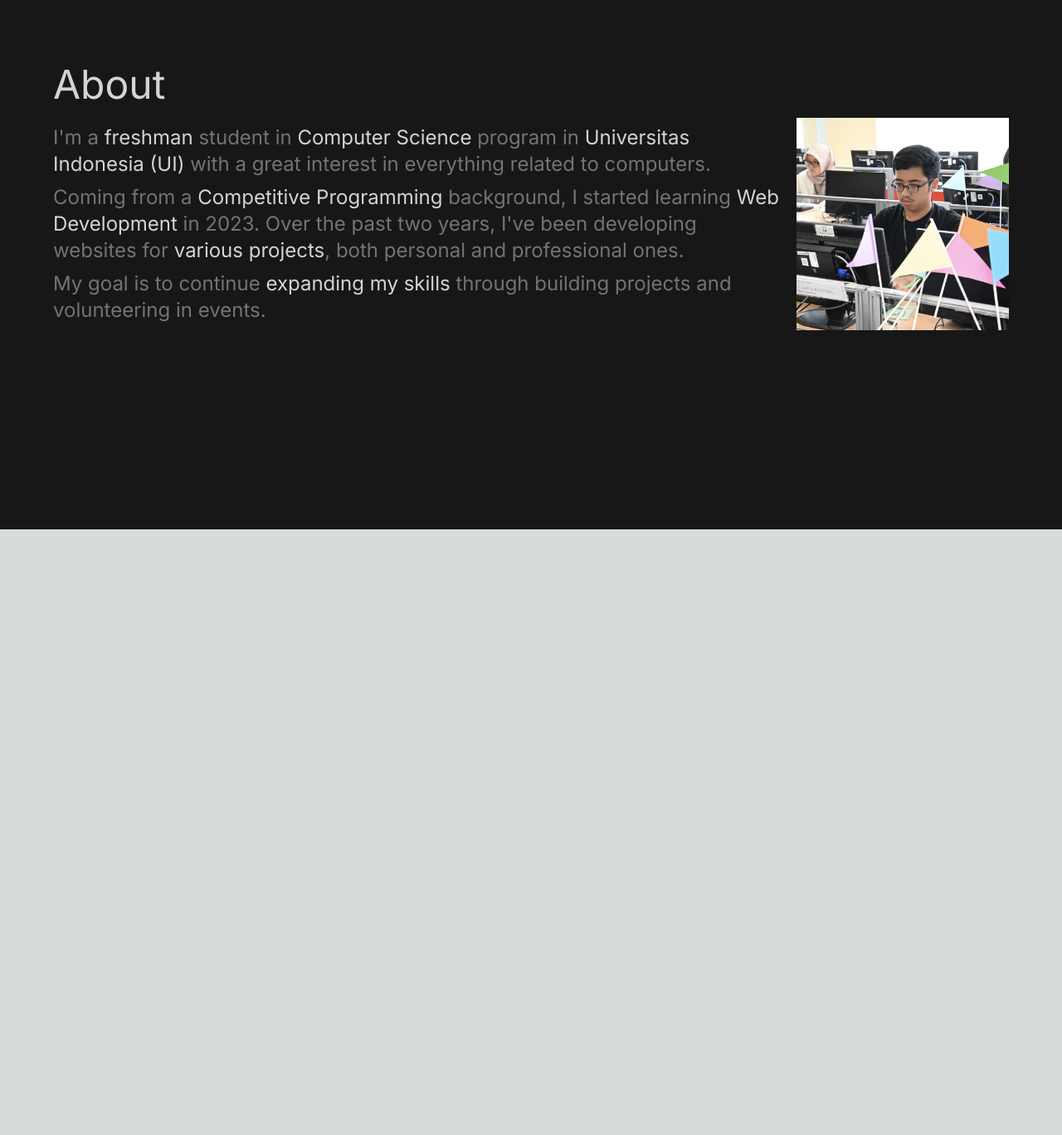
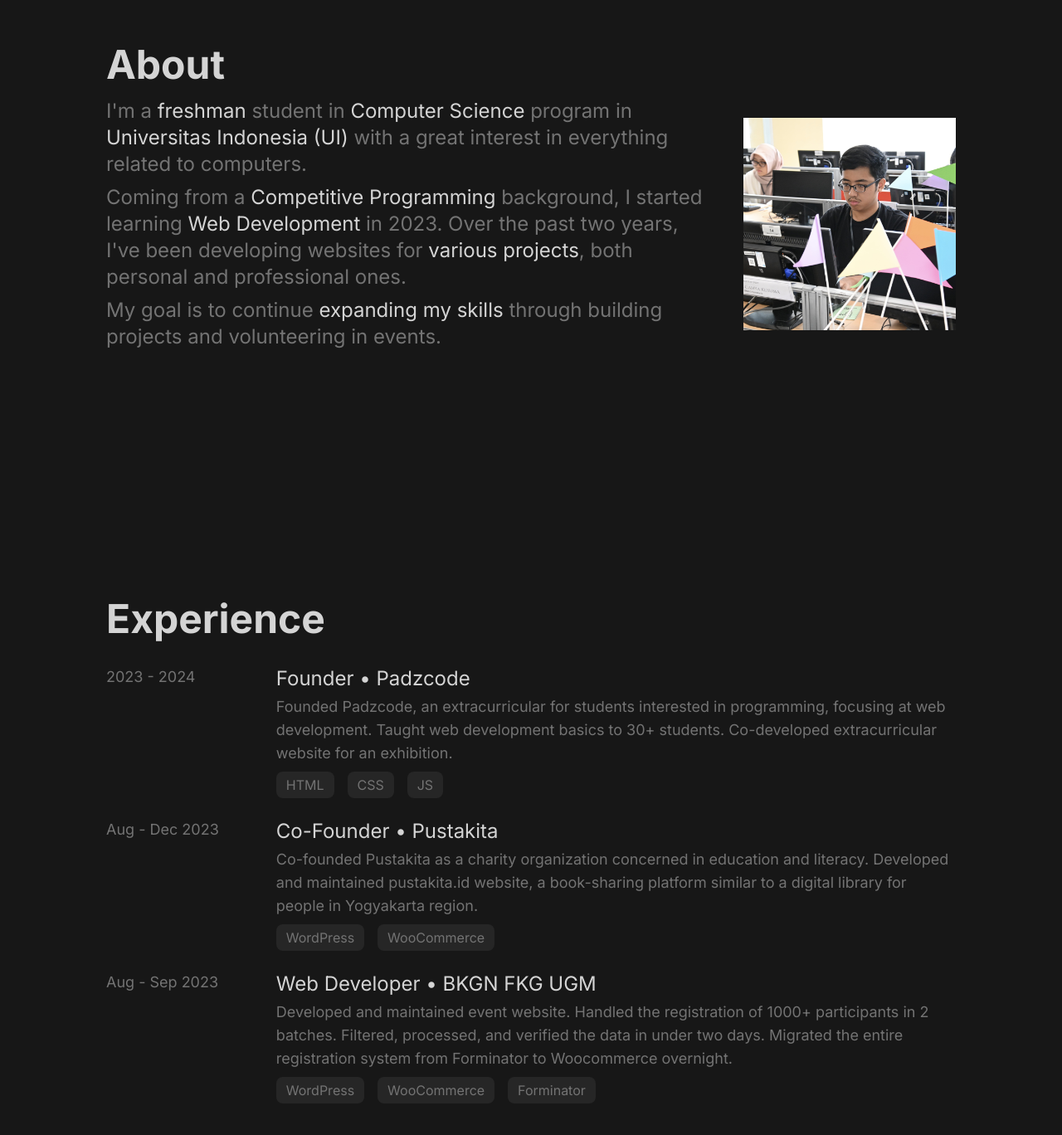
Before and after one commit to radhhh/portofolio, a Next.js app: page / in a window 1280 px wide. Shown: the part 962-2330 px from the top of the page at 83% size. Before the commit the page ends 1600 px from the top, so only its background shows below. Built offline with nearby package versions, Linux system fonts and the light colour scheme.

Commit message:
Created Experience page.

```diff
--- /dev/null
+++ b/public/experience.json
@@ -0,0 +1,26 @@
+[
+  {
+    "name": "Padzcode",
+    "role": "Founder",
+    "timespan": "2023 - 2024",
+    "description": "Founded Padzcode, an extracurricular for students interested in programming, focusing at web development. Taught web development basics to 30+ students. Co-developed extracurricular website for an exhibition.",
+    "tag": ["HTML", "CSS", "JS"],
+    "link": "https://padzcode-website.vercel.app"
+  },
+  {
+    "name": "Pustakita",
+    "role": "Co-Founder",
+    "timespan": "Aug - Dec 2023",
+    "description": "Co-founded Pustakita as a charity organization concerned in education and literacy. Developed and maintained pustakita.id website, a book-sharing platform similar to a digital library for people in Yogyakarta region.",
+    "tag": ["WordPress", "WooCommerce"],
+    "link": "https://pustakita.id"
+  },
+  {
+    "name": "BKGN FKG UGM",
+    "role": "Web Developer",
+    "timespan": "Aug - Sep 2023",
+    "description": "Developed and maintained event website. Handled the registration of 1000+ participants in 2 batches. Filtered, processed, and verified the data in under two days. Migrated the entire registration system from Forminator to Woocommerce overnight.",
+    "tag": ["WordPress", "WooCommerce", "Forminator"],
+    "link": "https://bkgnugm.id"
+  }
+]
--- a/src/app/page.js
+++ b/src/app/page.js
@@ -1,6 +1,7 @@
 import Header from "../components/header";
 import LandingPage from "../components/landing";
 import AboutPage from "../components/about";
+import ExperiencePage from "../components/experience";
 
 export default function Page() {
   return (
@@ -9,6 +10,7 @@ export default function Page() {
       <main>
         <LandingPage />
         <AboutPage />
+        <ExperiencePage />
       </main>
     </div>
   );
--- a/src/components/about.js
+++ b/src/components/about.js
@@ -3,13 +3,13 @@ import profilePicture from "../../public/profile.jpg";
 
 export default function AboutPage() {
   return (
-    <section className="flex min-h-screen items-center justify-center p-10">
-      <div className="max-w-6xl">
-        <h1 className="mb-4 text-5xl text-neutral-300">About</h1>
-        <div className="flex items-center gap-4">
+    <section className="flex min-h-screen items-center justify-center p-20">
+      <div className="max-w-5xl">
+        <h1 className="mb-4 text-5xl text-neutral-300 font-bold">About</h1>
+        <div className="flex items-center gap-8">
           <div className="flex-auto text-2xl">
             <p className="mb-2">
-              I'm a <strong>freshman</strong> student in{" "}
+              I&apos;m a <strong>freshman</strong> student in{" "}
               <strong>Computer Science</strong> program in{" "}
               <strong>Universitas Indonesia (UI)</strong> with a great interest
               in everything related to computers.
@@ -18,7 +18,7 @@ export default function AboutPage() {
               Coming from a <strong>Competitive Programming</strong> background,
               I started learning
               <strong> Web Development</strong> in 2023. Over the past two
-              years, I've been developing websites for{" "}
+              years, I&apos;ve been developing websites for{" "}
               <strong>various projects</strong>, both personal and professional
               ones.
             </p>
--- /dev/null
+++ b/src/components/experience.js
@@ -0,0 +1,35 @@
+import { promises as fs } from "fs";
+
+export default async function ExperiencePage() {
+  const experiences = JSON.parse(
+    await fs.readFile(process.cwd() + "/public/experience.json", "utf-8"),
+  );
+  const experienceElements = experiences.map((experience) => {
+    return (<li key={experience.name}>
+      <a href={experience.link} className="flex mb-6">
+        <div className="flex-1 text-lg">
+          {experience.timespan}
+        </div>
+        <div className="flex-[4] text-lg">
+          <h2 className="text-2xl text-neutral-300 mb-1">{experience.role} • {experience.name}</h2>
+          <p className="mb-2">{experience.description}</p>
+          <ol>
+            {experience.tag.map(tag =>
+              <li key={tag} className="inline-block mr-4 px-3 py-1 bg-neutral-800 text-base rounded-lg">{tag}</li>
+            )}
+          </ol>
+        </div>
+      </a>
+    </li>);
+  });
+
+  return (
+    <section className="flex min-h-screen items-center justify-center p-20">
+      <div className="max-w-5xl">
+        <h1 className="mb-8 text-5xl text-neutral-300 font-bold">Experience</h1>
+        <ol>{experienceElements}</ol>
+        <div></div>
+      </div>
+    </section>
+  );
+}
```
